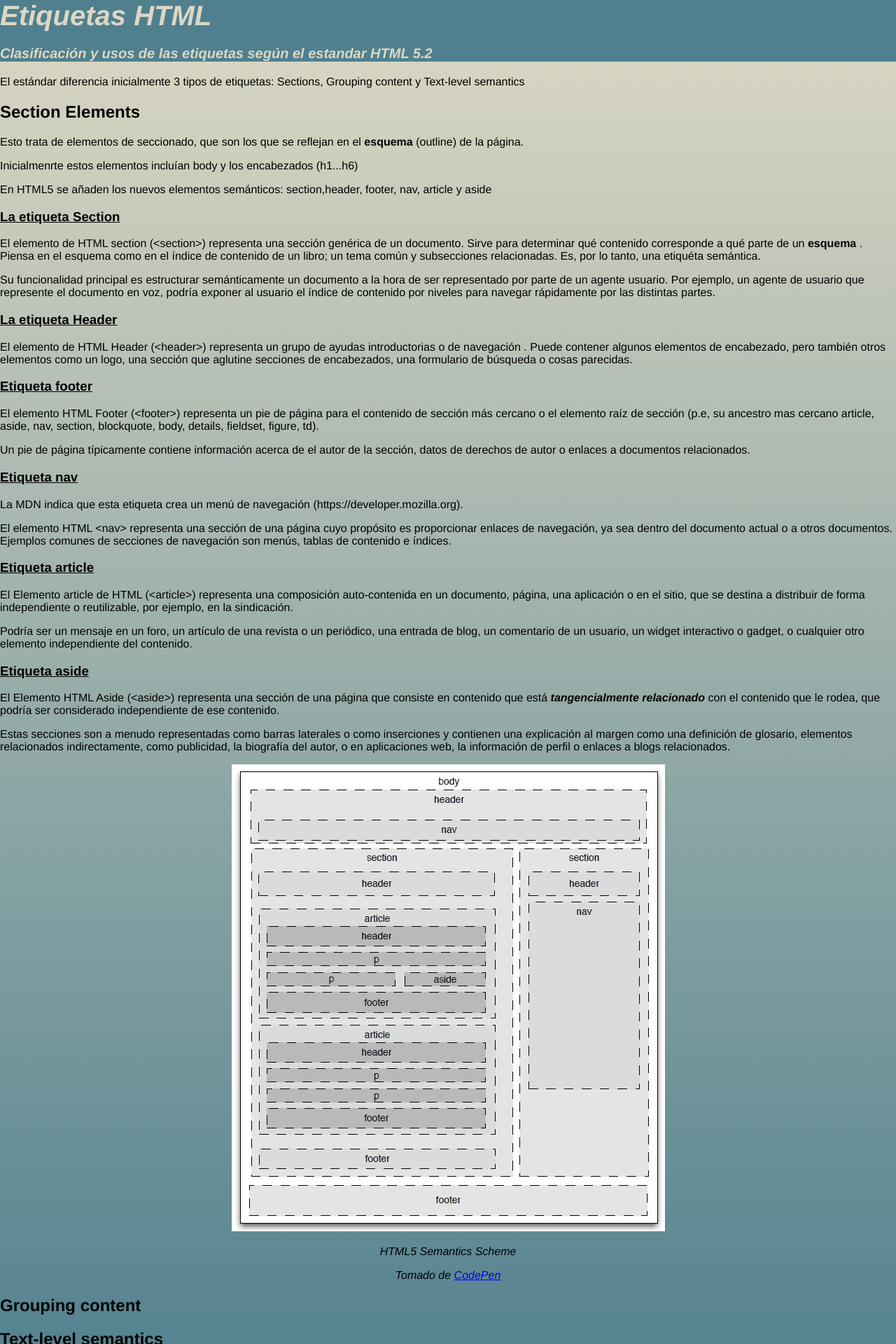
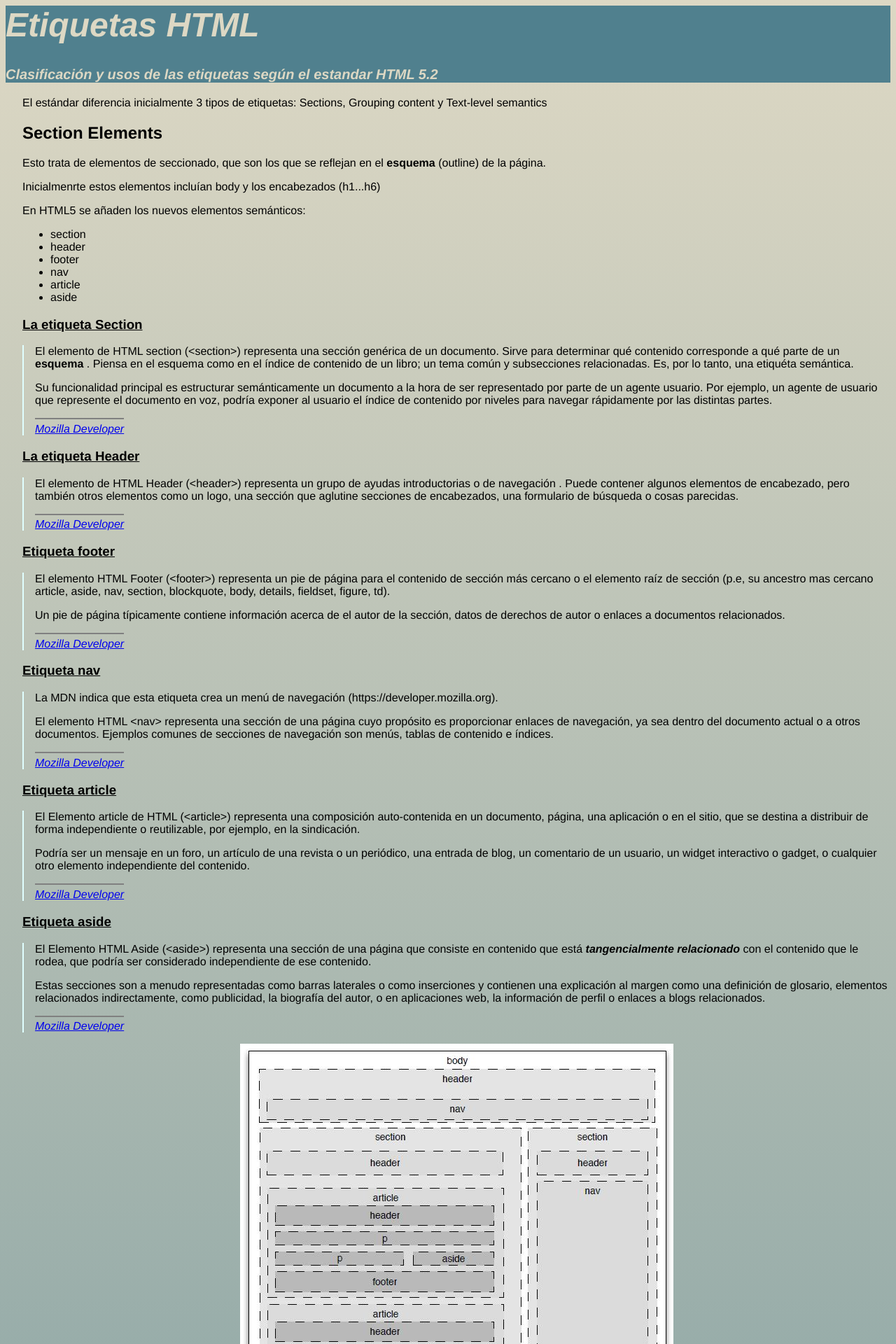
Before and after one commit to marcelo-024/desarrollo_web_2019, a PHP site: page / in a window 1280 px wide. Shown: the top 1920 px of the page at 70% size. Run offline with PHP 8.4, Linux system fonts and the light colour scheme.

Commit message:
06/05/2019

```diff
--- a/07_elementos_web/css/styles.css
+++ b/07_elementos_web/css/styles.css
@@ -18,8 +18,8 @@
 }
 
 
-*/ .main_wrapper {
-    margin-left: 2rem
+.main_wrapper {
+    margin-left: 1.5rem
 }
 
 h3 {
@@ -31,11 +31,15 @@ h2 {
 }
 
 h1 {
-    margin: 0
+    margin-top: 0rem;
+    font-size: 3rem;
+
 }
 body {
     font-family: Helvetica, sans-serif;
-    margin: 0;
+/*     margin: 0;
+ */
+/*    margin-left: 1rem; */
     /* background-color:  */
 
 
@@ -54,10 +58,96 @@ img {
 }
 
 .image_wrapper {
-    text-align: center
+    text-align: center;
 }
 
 figcaption {
 
-    font-style: italic
+    font-style: italic;
 }
+
+
+pre {
+
+/* font-family: inherit; */
+
+width: fit-content
+
+}
+
+
+.pre_mod {
+
+font-family: inherit
+}
+
+
+blockquote {
+   /*  display: block;
+    margin-block-start: 0;
+    margin-block-end: 0;
+    margin-inline-start: 0x;
+    margin-inline-end: 0; */
+/*     font-style: italic; */
+    margin-left: 0;
+    margin-right: 0;
+     border-left: 2px solid lightcyan;
+
+    padding-left: 1rem;
+    margin-top: 0.5rem;
+}
+
+
+blockquote footer {
+
+
+padding-top: 0.3rem;
+border-top: 2px solid gray;
+width: fit-content;
+
+
+}
+
+ol{
+list-style-type: none
+
+
+}
+
+/* dt */ {
+ /* text-decoration: underline;
+    font-weight: bold */
+}
+
+/* dd  */{
+  /*   display: block;
+    margin-inline-start: 40px;
+border-bottom: 2px solid lightblue;
+   width: inherit */
+ /*    /* padding-top: 0 */
+ /*    margin: 0.5rem; */
+  */
+
+}
+
+/* dd p  */{
+
+   /*  margin: 0.5rem */
+}
+./* dt */{
+    float: left;
+    clear: left;
+font-weight: bold
+}
+/* .dd */{
+    float: left;
+clear: right;
+}
+
+
+
+
+.clearfix
+{
+    clear: both;
+}
--- a/07_elementos_web/index.html
+++ b/07_elementos_web/index.html
@@ -30,21 +30,37 @@
 
         <section id="section_elements">
             <header>
-                <h2> Section Elements </h2>
+                <h2 lang="en"> Section Elements </h2>
             </header>
             <p>Esto trata de elementos de seccionado, que son los que se reflejan en el <strong>esquema</strong>
                 (outline) de la
                 página.
             </p>
             <p>Inicialmenrte estos elementos incluían body y los encabezados (h1...h6)</p>
-            <p>En HTML5 se añaden los nuevos elementos semánticos: section,header, footer, nav, article y aside</p>
+            <p>En HTML5 se añaden los nuevos elementos semánticos: </p>
+            <ul>
+                <li>section</li>
+                <li>header</li>
+                <li>footer</li>
+                <li>nav</li>
+                <li>article</li>
+                <li>aside</li>
+            </ul>
+
             <section id="tag_section">
                 <header>
                     <h3> La etiqueta Section</h3>
                 </header>
-                <p> El elemento de HTML section (&lt;section&gt;) representa una sección genérica de un documento.
+
+                <!--  USO DE ATRIBUTOS CITE Y TITLE PARA RECONOCER LA AUTORIA FRENTE A INDEXADORES -->
+                <blockquote cite="https://developer.mozilla.org/es/docs/Web/HTML/Elemento/section"
+                    title="https://developer.mozilla.org/es/docs/Web/HTML/Elemento/section">
+
+                    <p> El elemento de HTML section (&lt;section&gt;) representa una
+                        sección genérica de un documento.
                         Sirve
-                    para determinar qué contenido corresponde a qué parte de un <strong>esquema</strong> . Piensa en el
+                        para determinar qué contenido corresponde a qué parte de un <strong>esquema</strong> . Piensa en
+                        el
                         esquema como
                         en el
                         índice de contenido de un libro; un tema común y subsecciones relacionadas. Es, por lo tanto,
@@ -55,7 +71,21 @@
                         de ser representado por parte de un agente usuario. Por ejemplo, un agente de usuario que
                         represente
                         el documento en voz, podría exponer al usuario el índice de contenido por niveles para navegar
-                    rápidamente por las distintas partes.</p>
+                        rápidamente por las distintas partes.
+                    </p>
+
+
+                    <footer>
+                        <cite>
+                            <a href="https://developer.mozilla.org/es/docs/Web/HTML/Elemento/section">Mozilla
+                                Developer</a>
+
+
+                        </cite>
+
+                    </footer>
+
+                </blockquote>
 
 
 
@@ -63,23 +93,49 @@
             <section id="tag_header">
                 <header>
                     <h3> La etiqueta Header</h3>
+
                 </header>
+                <blockquote cite="https://developer.mozilla.org/es/docs/Web/HTML/Elemento/header"
+                    title="https://developer.mozilla.org/es/docs/Web/HTML/Elemento/header">
                     <p>El elemento de HTML Header (&lt;header&gt;) representa un grupo de ayudas introductorias o de
                         navegación . Puede contener algunos elementos de encabezado, pero también otros elementos como
                         un logo, una sección que aglutine secciones de encabezados, una formulario de búsqueda o cosas
                         parecidas.
                     </p>
+                    <footer> <cite>
+                            <a href="https://developer.mozilla.org/es/docs/Web/HTML/Elemento/header">Mozilla
+                                Developer</a>
+
+
+                        </cite></footer>
+
+                </blockquote>
+
             </section>
             <section id="tag_footer">
                 <header>
                     <h3>Etiqueta footer</h3>
+
+                    <blockquote cite="https://developer.mozilla.org/es/docs/Web/HTML/Elemento/footer"
+                        title="https://developer.mozilla.org/es/docs/Web/HTML/Elemento/footer">
                         <p>
                             El elemento HTML Footer (&lt;footer&gt;) representa un pie de página para el contenido de
-                        sección más cercano o el elemento raíz de sección (p.e, su ancestro mas cercano article, aside,
+                            sección más cercano o el elemento raíz de sección (p.e, su ancestro mas cercano article,
+                            aside,
                             nav, section, blockquote, body, details, fieldset, figure, td). </p>
                         <p> Un pie de página típicamente
-                        contiene información acerca de el autor de la sección, datos de derechos de autor o enlaces a
+                            contiene información acerca de el autor de la sección, datos de derechos de autor o enlaces
+                            a
                             documentos relacionados.</p>
+                        <footer> <cite>
+                                <a href="https://developer.mozilla.org/es/docs/Web/HTML/Elemento/footer">Mozilla
+                                    Developer</a>
+
+
+                            </cite></footer>
+
+
+                    </blockquote>
 
 
                 </header>
@@ -89,27 +145,51 @@
                 <header>
                     <h3>Etiqueta nav</h3>
                 </header>
-
+                <blockquote cite="https://developer.mozilla.org/es/docs/Web/HTML/Elemento/nav"
+                    title="https://developer.mozilla.org/es/docs/Web/HTML/Elemento/nav">
                     <p>
                         La MDN indica que esta etiqueta crea un menú de navegación (https://developer.mozilla.org).
                     </p>
                     <p>El elemento HTML &lt;nav&gt; representa una sección de una página cuyo propósito es proporcionar
-                    enlaces de navegación, ya sea dentro del documento actual o a otros documentos. Ejemplos comunes de
+                        enlaces de navegación, ya sea dentro del documento actual o a otros documentos. Ejemplos comunes
+                        de
                         secciones de navegación son menús, tablas de contenido e índices.
                     </p>
+                    <footer><cite>
+                            <a href="https://developer.mozilla.org/es/docs/Web/HTML/Elemento/nav">Mozilla
+                                Developer</a>
+
+
+                        </cite></footer>
+
+
+                </blockquote>
 
             </section>
             <section id="tag_article">
                 <header>
                     <h3>Etiqueta article</h3>
+
+                    <blockquote cite="https://developer.mozilla.org/es/docs/Web/HTML/Elemento/article"
+                        title="https://developer.mozilla.org/es/docs/Web/HTML/Elemento/article">
                         <p>
-                        El Elemento article de HTML (&lt;article&gt;) representa una composición auto-contenida en un
+                            El Elemento article de HTML (&lt;article&gt;) representa una composición auto-contenida en
+                            un
                             documento, página, una aplicación o en el sitio, que se destina a distribuir de forma
                             independiente o reutilizable, por ejemplo, en la sindicación.
                         </p>
                         <p> Podría ser un mensaje en un foro,
-                        un artículo de una revista o un periódico, una entrada de blog, un comentario de un usuario, un
+                            un artículo de una revista o un periódico, una entrada de blog, un comentario de un usuario,
+                            un
                             widget interactivo o gadget, o cualquier otro elemento independiente del contenido.</p>
+                        <footer> <cite>
+                                <a href="https://developer.mozilla.org/es/docs/Web/HTML/Elemento/article">Mozilla
+                                    Developer</a>
+
+
+                            </cite></footer>
+
+                    </blockquote>
 
                 </header>
             </section>
@@ -117,45 +197,188 @@
                 <header>
                     <h3>Etiqueta aside</h3>
                 </header>
+
+                <blockquote cite="https://developer.mozilla.org/es/docs/Web/HTML/Elemento/aside"
+                    title="https://developer.mozilla.org/es/docs/Web/HTML/Elemento/aside">
                     <p>
                         El Elemento HTML Aside (&lt;aside&gt;) representa una sección de una página que consiste en
-                    contenido que está <em>tangencialmente relacionado</em> con el contenido que le rodea, que podría
+                        contenido que está <em>tangencialmente relacionado</em> con el contenido que le rodea, que
+                        podría
                         ser
                         considerado independiente de ese contenido.
                     </p>
                     <p>Estas secciones son a menudo representadas como barras
-                    laterales o como inserciones y contienen una explicación al margen como una definición de glosario,
-                    elementos relacionados indirectamente, como publicidad, la biografía del autor, o en aplicaciones
+                        laterales o como inserciones y contienen una explicación al margen como una definición de
+                        glosario,
+                        elementos relacionados indirectamente, como publicidad, la biografía del autor, o en
+                        aplicaciones
                         web, la información de perfil o enlaces a blogs relacionados.
                     </p>
+                    <footer>
+                        <cite>
+                            <a href="https://developer.mozilla.org/es/docs/Web/HTML/Elemento/aside">Mozilla
+                                Developer</a>
+
+
+                        </cite>
+                    </footer>
+
+                </blockquote>
+
+
+
+            </section>
             <figure class="image_wrapper">
 
                 <img src="./assets/html5demo1.jpg" alt="HTML5 Semantics Scheme">
 
                 <figcaption>
                     <p> HTML5 Semantics Scheme</p>
-                        <footer>Tomado de <a href="https://codepen.io/mi-lee/post/an-overview-of-html5-semantics">CodePen</a></footer>
+                    <footer>Tomado de <a
+                            href="https://codepen.io/mi-lee/post/an-overview-of-html5-semantics">CodePen</a>
+                    </footer>
 
                 </figcaption>
             </figure>
-
-            </section>
-
         </section>
 
         <section id="grouping">
 
             <header>
-                <h2>Grouping content</h2>
+                <h2 lang="en">Grouping content</h2>
             </header>
 
+            <p>Son etiquetas que por defecto tienen un display bloque pero no contribullen a la composición del <strong
+                    lang="en">outline</strong> o <strong>esquema</strong> de la página </p>
 
+            <section id="paragraph">
+                <header>
+                    <h3>Párrafos</h3>
+                    <p>Se pueden crear párrafos con las etiquetas: &lt;p &gt;,&lt;pre&gt; y &lt; blockquote &gt;.</p>
+                </header>
+
+                <p>
+                    Ejemplo de párrafo preformateado:
+                </p>
+                <pre>
+                    Esto está dentro
+                    de la etiqueta &lt;pre&gt;.
+                </pre>
+                <p>Es útil para incluir fragmentos de código</p>
+                <pre class="pre_mod">
+                         let x = 25
+                         let y = -6
+                         let z = x/y
+                </pre>
+
+                <div>
+                    <p>La etiqueta blockquote se utiliza para crear citas literales en bloque, tal como hemos hecho
+                        anteriormente</p>
+                    <pre id="blockquote_example">
+          &lt; section id="tag_nav" &gt;
+                  &lt; header &gt;
+
+                     &lt;h3&gt;Etiqueta nav&lt;/h3&gt;
+                     &lt;/header &gt;
+                  &lt;blockquote cite="https://developer.mozilla.org/es/docs/Web/HTML/Elemento/nav"
+                                            title="https://developer.mozilla.org/es/docs/Web/HTML/Elemento/nav"&gt;
+                   &lt;p&gt;
+                          La MDN indica que esta etiqueta crea un menú de navegación (https://developer.mozilla.org).
+                      &lt;/p&gt;
+                  &lt;p&gt;El elemento HTML &lt;nav&gt; representa una sección de una página cuyo propósito es proporcionar
+                          enlaces de navegación, ya sea dentro del documento actual o a otros documentos.
+                          Ejemplos comunes de secciones de navegación son menús, tablas de contenido e índices.
+                     &lt;/p&gt;
+                          &lt;footer&gt;
+                               &lt;cite&gt;
+                                  &lt;a href="https://developer.mozilla.org/es/docs/Web/HTML/Elemento/nav"&gt;Mozilla
+                                     Developer&lt;/a&gt;
+
+
+                              &lt;/cite&gt;
+                          &lt;/footer&gt;
+
+
+                      &lt;/blockquote&gt;
+
+                 &lt;/section&gt;
+                        </pre>
+                </div>
+
+            </section>
+            <section id="lists">
+                <header>
+                    <h3>Listas</h3>
+                </header>
+                <p>
+                    Existen 3 tipos de listas
+                </p>
+                <dl>
+                    <dt class="dt"> - Desordenadas: </dt>
+                    <dd class="dd">
+                       <p>&lt;ul&gt;</p> </dd>
+                    <dt class="dt"> - Ordenadas: </dt>
+                    <dd class="dd">
+                       <p>&lt;ol&gt;</p> </dd>
+                    <dt class="dt">- Listas de definiciones: </dt>
+                    <dd class="dd">
+                       <p> &lt;dl&gt;</p>
+                        <p>Dentro de una lista de definiciones podemos encontrar dos tipos de items: &lt;dt&gt; y
+                        &lt;dd&gt;</p>
+
+
+                    </dd>
+
+                </dl>
+                <div class="clearfix"></div>
+
+
+
+
+
+
+
+
+                <p>Ejemplo de lista ordenada</p>
+                <ol>
+                    <li>Lunes</li>
+                    <li>Martes</li>
+                    <li>Miércoles</li>
+                    <li>Jueves</li>
+                    <li>Viernes</li>
+                    <li>Sábado</li>
+                    <li>Domingo</li>
+                </ol>
+                <p>Ejemplo de lista con definiciones largas:</p>
+                <dl>
+                    <dt>Bolígrafo BIC</dt>
+                    <dd>
+                        <p> Lorem ipsum dolor sit amet consectetur adipisicing elit. Explicabo, amet fugiat? Quae quas,
+                            cupiditate inventore, quis veritatis reprehenderit ducimus, delectus sunt architecto
+                            reiciendis
+                            tempora ab dignissimos voluptates id. Voluptatum, id!</p>
+
+                    </dd>
+                    <dt>Bolígrafo Pilot</dt>
+                    <dd>
+                        <p>Lorem ipsum dolor sit amet consectetur adipisicing elit. Quisquam, quo nesciunt. Magnam
+                            eligendi eos quasi laborum reiciendis quidem accusantium, quis qui, nobis sequi ipsa eaque
+                            eveniet soluta consequatur laudantium molestias.</p>
+                        <p>Ex cum quidem atque ullam, tempore blanditiis quo consequatur vel quisquam maiores
+                            reiciendis. Facilis, laboriosam suscipit, dolorum illum beatae a error atque expedita ut eos
+                            natus nostrum ratione consectetur dolores.</p>
+
+                    </dd>
+                    <dt></dt>
+
+                </dl>
+            </section>
         </section>
 
         <section id="text-level">
 
             <header>
-                <h2>Text-level semantics</h2>
+                <h2 lang="en">Text-level semantics</h2>
             </header>
 
 
```
Lines whose indentation alone changed are shown as unchanged.
